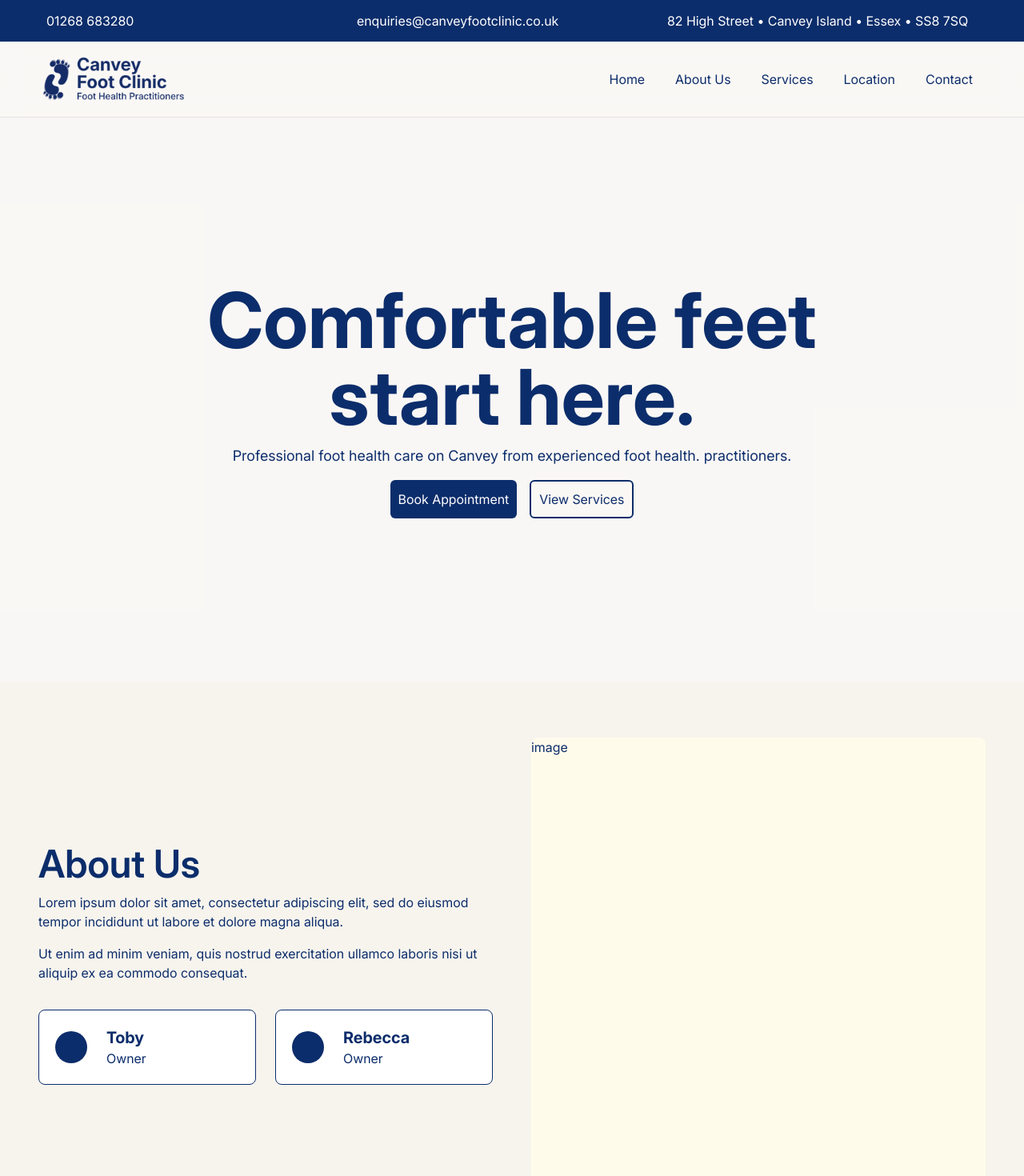
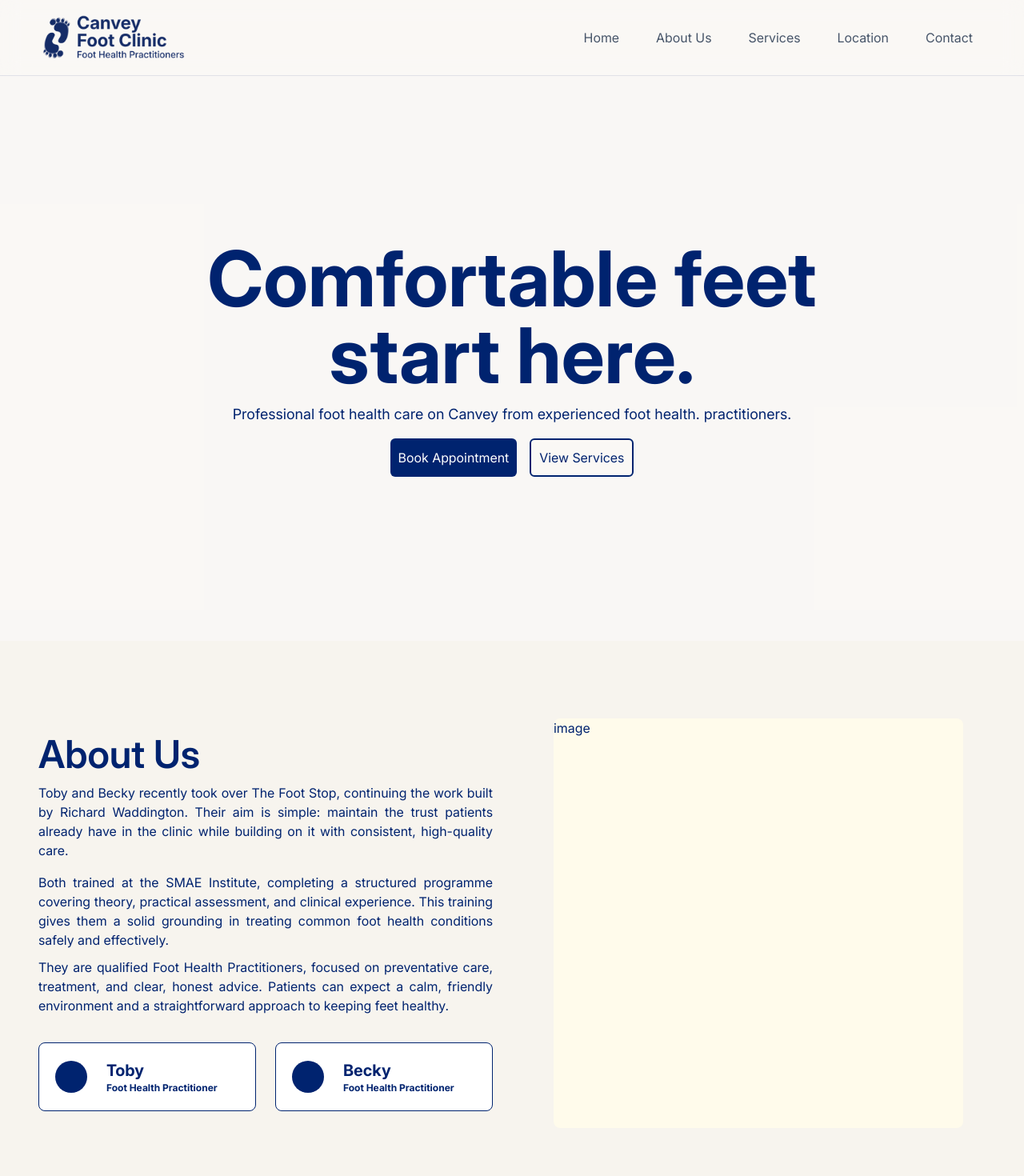
Before and after one commit to norrisollie/Canvey-Foot-Clinic, a React (Vite) app: page / in a window 1280 px wide. Shown: the top 1470 px of the page at 80% size. Built offline with nearby package versions, Linux system fonts and the light colour scheme.

Commit message:
feat: enhance content and layout across various components for improved user experience

```diff
--- a/public/web-data.json
+++ b/public/web-data.json
@@ -173,12 +173,17 @@
               {
                 "type": "paragraph",
                 "variant": "lead",
-                "text": "Lorem ipsum dolor sit amet, consectetur adipiscing elit, sed do eiusmod tempor incididunt ut labore et dolore magna aliqua."
+                "text": "Toby and Becky recently took over The Foot Stop, continuing the work built by Richard Waddington. Their aim is simple: maintain the trust patients already have in the clinic while building on it with consistent, high-quality care."
               },
               {
                 "type": "paragraph",
                 "variant": "body",
-                "text": "Ut enim ad minim veniam, quis nostrud exercitation ullamco laboris nisi ut aliquip ex ea commodo consequat."
+                "text": "Both trained at the SMAE Institute, completing a structured programme covering theory, practical assessment, and clinical experience. This training gives them a solid grounding in treating common foot health conditions safely and effectively."
+              },
+              {
+                "type": "paragraph",
+                "variant": "body",
+                "text": "They are qualified Foot Health Practitioners, focused on preventative care, treatment, and clear, honest advice. Patients can expect a calm, friendly environment and a straightforward approach to keeping feet healthy."
               }
             ]
           },
@@ -192,14 +197,14 @@
               "name": "Toby",
               "alignment": "left",
               "direction": "horizontal",
-              "jobTitle": "Owner",
+              "jobTitle": "Foot Health Practitioner",
               "icon": "test"
             },
             {
               "type": "owner",
-              "name": "Rebecca",
+              "name": "Becky",
               "alignment": "left",
-              "jobTitle": "Owner",
+              "jobTitle": "Foot Health Practitioner",
               "icon": "test"
             }
           ]
@@ -259,7 +264,25 @@
         },
         "content": {
           "title": "Our location",
-          "text": "Conveniently located on Canvey Island, with easy access and parking.",
+          "text": {
+            "blocks": [
+              {
+                "type": "paragraph",
+                "variant": "lead",
+                "text": "Conveniently located on Canvey Island, with easy access and parking."
+              },
+              {
+                "type": "paragraph",
+                "variant": "body",
+                "text": "Free parking is available at the Knightswick Centre car park, approximately a 5-minute walk from the clinic, making it easy for those travelling by car."
+              },
+              {
+                "type": "paragraph",
+                "variant": "body",
+                "text": "Several bus routes serve the clinic directly. The 22, 27, and 27A all stop outside, while the 21 stops a short walk away, providing convenient access from the surrounding areas."
+              }
+            ]
+          },
           "mapEmbedUrl": "https://www.google.com/maps/embed?pb=!1m18!1m12!1m3!1d1653.8382864834514!2d0.595208749848519!3d51.522309372724294!2m3!1f0!2f0!3f0!3m2!1i1024!2i768!4f13.1!3m3!1m2!1s0x47d8da9a3defc93b%3A0x1be8f3d5bfcb6d6!2s82%20High%20St%2C%20Canvey%20Island%20SS8%207SQ!5e1!3m2!1sen!2suk!4v1774906498872!5m2!1sen!2suk"
         }
       },
--- a/src/components/Header/ContactBar.jsx
+++ b/src/components/Header/ContactBar.jsx
@@ -1,3 +1,4 @@
+import renderContactItems from "./renderContactItems";
 import { useSiteContent } from "../../hooks/useSiteContent";
 
 function ContactBar() {
@@ -8,44 +9,12 @@ function ContactBar() {
 
   console.log(`Rendering component: ${name}`);
 
-  const contactElements = items.map((item, index) => {
-    const value = global[item];
-
-    // handle if object and an address
-    if (typeof value === "object" && item === "address") {
-      const addressString = Object.values(value).filter(Boolean).join(" • ");
-      return (
-        <address
-          key={index}
-          className="contact-bar--item flex items-center justify-end"
-        >
-          {addressString}
-        </address>
-      );
-    } else if (item === "email") {
-      return (
-        <a key={index} href={`mailto:${value}`} className="contact-bar--item">
-          {value}
-        </a>
-      );
-    } else if (item === "phone") {
-      return (
-        <a key={index} href={`tel:${value}`} className="contact-bar--item">
-          {value}
-        </a>
-      );
-    }
-
-    return null;
-  });
+  const contactElements = renderContactItems(items, global);
 
   return (
-    <div className="contact-bar">
+    <div className="contact-bar__wrapper">
       <div className="section-inner-container">
-        <nav
-          aria-label="contact"
-          className="max-w-7xl w-full grid md:grid-cols-3 grid-cols-2 py-3.5 px-2.5 content-fit"
-        >
+        <nav aria-label="contact" className="contact-bar__nav">
           {contactElements}
         </nav>
       </div>
--- a/src/components/Header/HeaderLogoNav.jsx
+++ b/src/components/Header/HeaderLogoNav.jsx
@@ -6,10 +6,9 @@ function HeaderLogoNav() {
 
   return (
     <header className="header-logo-nav">
-      <div className="section-inner-container flex items-center justify-between py-4.5">
+      <div className="section-inner-container flex flex-col md:flex-row items-center justify-center md:justify-between gap-3 md:gap-0 py-4.5">
         <Logo />
         <Nav />
-        <button className="sm:hidden">Menu</button>
       </div>
     </header>
   );
--- a/src/components/Header/Nav.jsx
+++ b/src/components/Header/Nav.jsx
@@ -18,7 +18,7 @@ function Nav() {
       <NavLink
         href={`#${rawLink}`}
         label={displayLink}
-        className="nav__link px-4 py-1.5 hover:bg-brand-blue hover:text-white rounded-full mr-1.5 last:mr-0 hover:no-underline"
+        className="nav__link"
         key={displayLink + index}
       />
     );
--- /dev/null
+++ b/src/components/Header/renderContactItems.jsx
@@ -0,0 +1,49 @@
+const renderContactItems = (items, global) => {
+  // loop through items and render based on type
+  items.map((item, index) => {
+    const value = global[item];
+    console.log(`Rendering contact item: ${item} with value: ${value}`);
+
+    // if address
+    if (typeof value === "object" && item === "address") {
+      // find address parts, check for truthy values, and join with separator
+      const addressString = Object.values(value).filter(Boolean).join(" • ");
+
+      // render address
+      return (
+        <address
+          key={index}
+          className="contact-bar__item flex items-center justify-end"
+        >
+          {addressString}
+        </address>
+      );
+
+      // if email
+    } else if (item === "email") {
+      // render email as mailto link
+      return (
+        <a key={index} href={`mailto:${value}`} className="contact-bar__item">
+          {value}
+        </a>
+      );
+    }
+
+    // should be phone number left, render as tel link
+
+    if (item !== "phone") {
+      console.warn(
+        `Unknown contact item type: ${item}, rendering as phone number by default.`,
+      );
+    }
+
+    // render phone number as tel link
+    return (
+      <a key={index} href={`tel:${value}`} className="contact-bar__item">
+        {value}
+      </a>
+    );
+  });
+};
+
+export default renderContactItems;
--- a/src/components/Sections/Location/Location.jsx
+++ b/src/components/Sections/Location/Location.jsx
@@ -1,21 +1,15 @@
-import { useSite } from "../../../hooks/useSite";
+import { useSiteContent } from "../../../hooks/useSiteContent";
 
 import Section from "../Section/Section";
 
 function Location() {
-  const { data: { sections } = [] } = useSite();
+  const { getSectionByName } = useSiteContent();
+  const meta = getSectionByName("location")?.meta ?? {};
+  const content = getSectionByName("location")?.content ?? {};
 
-  const locationSection =
-    sections.find((section) => section.meta?.name === "location") || {};
-
-  const {
-    meta: { name = "location", id = "", element = "section" } = {},
-    content: {
-      title = "Default Location Title",
-      text = "",
-      mapEmbedUrl = "",
-    } = {},
-  } = locationSection;
+  const { name = "location", id = "", element = "section" } = meta;
+  const { title = "", text = {}, mapEmbedUrl = "" } = content;
+  const { blocks = [] } = text;
 
   console.log(`Rendering component: ${name}`);
 
@@ -24,7 +18,35 @@ function Location() {
       <div className="section__split-2col">
         <div className="section__col-text">
           <h2 className="section__title">{title}</h2>
-          {text && <p className="section__text">{text}</p>}
+          <div>
+            {blocks.map((block, index) => {
+              const { type, variant, text } = block;
+
+              if (type === "paragraph") {
+                if (variant === "lead") {
+                  return (
+                    <p className="lead mb-4" key={index}>
+                      {text}
+                    </p>
+                  );
+                }
+
+                if (variant === "body") {
+                  return (
+                    <p className="mb-2.5" key={index}>
+                      {text}
+                    </p>
+                  );
+                }
+
+                console.warn(`Unknown paragraph variant: ${variant}`);
+                return null;
+              }
+
+              console.warn(`Unknown block type: ${type}`);
+              return null;
+            })}
+          </div>
         </div>
         <div className="section__col-media">
           <div className="section__media-placeholder">
--- a/src/helpers/cardHelpers.jsx
+++ b/src/helpers/cardHelpers.jsx
@@ -56,7 +56,9 @@ const renderCardContentByType = (type, title, jobTitle, text) => {
     return (
       <>
         {title && <h3 className="card__title">{title}</h3>}
-        {jobTitle && <p className="card__job-title">{jobTitle}</p>}
+        {jobTitle && (
+          <p className="card__job-title font-bold text-xs">{jobTitle}</p>
+        )}
         {text && <p className="card__text">{text}</p>}
       </>
     );
--- /dev/null
+++ b/src/styles/components/ContactBar.css
@@ -0,0 +1,19 @@
+.contact-bar__wrapper {
+  @apply bg-brand-blue text-white w-full hidden sm:flex;
+}
+
+.contact-bar__nav {
+  @apply w-full grid md:grid-cols-3 grid-cols-2 py-3.5 px-2.5 content-fit text-sm leading-4;
+}
+
+.contact-bar__item {
+  @apply w-fit flex items-center;
+}
+
+.contact-bar__item:first-child {
+  @apply justify-start;
+}
+
+.contact-bar__item:last-child {
+  @apply justify-end;
+}
--- a/src/styles/components/Header.css
+++ b/src/styles/components/Header.css
@@ -1,6 +1,10 @@
 @layer components {
   .header__logo {
     @apply font-bold text-2xl leading-none;
+  }
+
+  .nav__link {
+    @apply text-nav-link px-4 py-1.5 rounded-full mr-1.5 last:mr-0 transition-colors hover:no-underline hover:text-brand-blue hover:bg-brand-blue/10 focus-visible:text-brand-blue focus-visible:bg-brand-blue/10;
   }
 
   .contact-bar {
@@ -16,7 +20,7 @@
   }
 
   .header__nav {
-    @apply hidden sm:flex;
+    @apply flex flex-wrap md:flex-nowrap items-center justify-center md:justify-end gap-2;
   }
 
   .mobile-nav {
--- a/src/styles/components/Section.css
+++ b/src/styles/components/Section.css
@@ -24,14 +24,18 @@
   }
 
   .section__col-text {
-    @apply md:col-span-6 order-2 md:order-1 flex flex-col justify-center;
+    @apply md:col-span-8 lg:col-span-6 order-2 md:order-1 flex flex-col justify-center;
+  }
+
+  .section__col-text p {
+    @apply text-justify;
   }
 
   .section__col-media {
-    @apply md:col-span-6 order-1 md:order-2;
+    @apply md:col-span-4 lg:col-span-6 order-1 md:order-2 flex items-center justify-center;
   }
 
   .section__media-placeholder {
-    @apply aspect-square bg-amber-50 rounded-lg overflow-hidden;
+    @apply w-full max-w-lg aspect-square bg-amber-50 rounded-lg overflow-hidden mx-auto;
   }
 }
--- a/src/styles/theme.css
+++ b/src/styles/theme.css
@@ -1,10 +1,14 @@
 /* Sets theme colors for the application. */
 @theme {
-  --color-brand-blue: #0c2d6b;
+  --color-brand-blue: #00236f;
+  --color-nav-link: #475569;
+
   --color-brand-blue-hover: #1f4a94;
   --color-brand-surface: #faf8f5;
   --color-brand-surface-alt: #f7f4ee;
   --color-brand-grey: #4b5563;
+
+  --container-site: 90rem;
   --header-height: 94px;
   --breakpoint-xs: 30rem;
 }
--- a/src/styles/utilities.css
+++ b/src/styles/utilities.css
@@ -4,6 +4,6 @@
   }
 
   .section-inner-container {
-    @apply max-w-7xl w-full px-6 xs:px-8 sm:px-12 mx-auto;
+    @apply max-w-site w-full px-6 xs:px-8 sm:px-12 mx-auto;
   }
 }
```
Also changed, not shown: src/assets/loader.svg.
